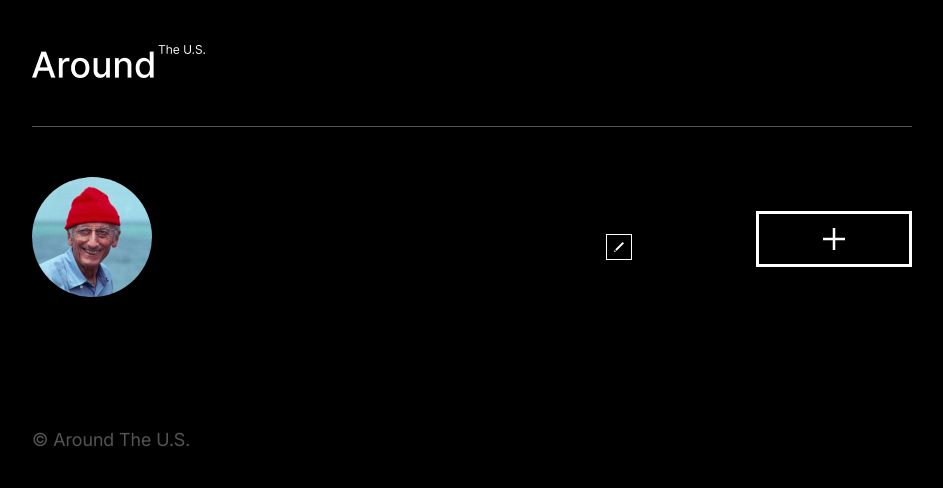
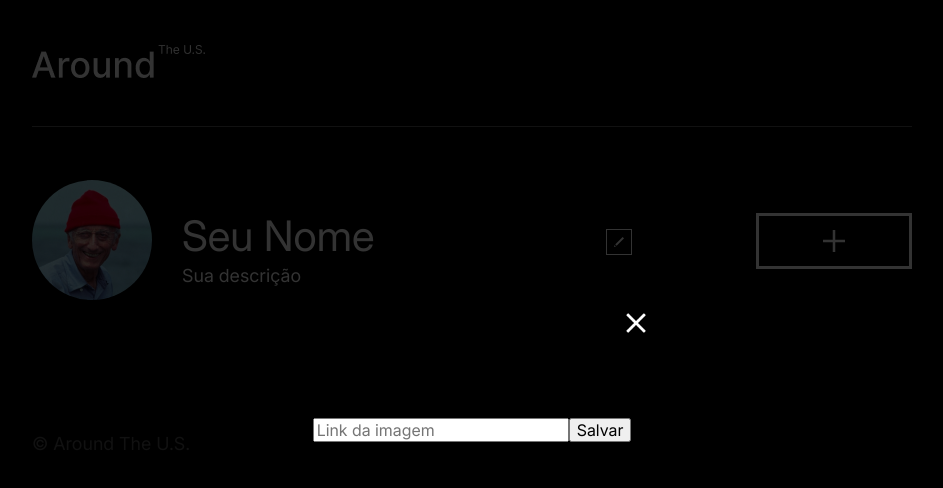
Before and after one commit to RochtBruno/web_project_around_react, a React (Vite) app: page / in a window 1280 px wide. Both pictures are taken after a click on the element 260 px from the left and 239 px from the top of the page. Shown: the top 488 px of the page, without its empty margins (168-1111 px from the left). Built offline with nearby package versions, Linux system fonts and the light colour scheme.

Commit message:
feat: popups componentizados

```diff
--- a/src/blocks/page.css
+++ b/src/blocks/page.css
@@ -30,3 +30,30 @@ body {
 .popup.opened {
 	display: flex;
 }
+
+.popup__close {
+	position: absolute;
+	top: 10px;
+	right: 10px;
+	background: none;
+	border: none;
+	cursor: pointer;
+	font-size: 18px;
+	color: #ffffff;
+  }
+
+  .popup__close img {
+	width: 20px;
+	height: 20px;
+  }
+
+  .popup__close:hover {
+	opacity: 0.7;
+  }
+
+  .popup__title {
+	font-size: 20px;
+	font-weight: bold;
+	margin-bottom: 20px;
+	text-align: center;
+  }
--- a/src/components/Main/Main.jsx
+++ b/src/components/Main/Main.jsx
@@ -1,64 +1,53 @@
-import closeModal from '../../images/close-modal.png'
-import editProfile from '../../images/edit.png'
-import imageAddCard from '../../images/add.png'
-import profileImage from '../../images/profile_image.jpg'
+import { useState } from 'react';
 
-function Main(){
+import editProfile from '../../images/edit.png';
+import imageAddCard from '../../images/add.png';
+import profileImage from '../../images/profile_image.jpg';
+import Popup from './components/Popup/Popup.jsx';
+import EditAvatar from './components/Popup/components/EditAvatar/EditAvatar.jsx';
+import EditProfile from './components/Popup/components/EditProfile/EditProfile.jsx';
+import NewCard from './components/Popup/components/NewCard/NewCard.jsx';
+
+function Main() {
+  const [popup, setPopup] = useState(null);
+
+  const editProfilePopup = { title: 'Editar perfil', children: <EditProfile /> };
+  const editAvatarPopup = { title: 'Atualizar a foto do perfil', children: <EditAvatar /> };
+  const newCardPopup = { title: 'Novo local', children: <NewCard /> };
+
+  function handleOpenPopup(popup) {
+    setPopup(popup);
+  }
+
+  function handleClosePopup() {
+    setPopup(null);
+  }
+
   return (
     <section className="profile">
-            <div className="profile__overlay"></div>
-            <div className="profile__modal">
-              <img className="profile__modal-close" src={closeModal} alt="botão de fechar modal" />
-              <h2 className="profile__modal-title">Editar perfil</h2>
-              <form className="profile__modal-form">
-                <input name="name" type="text" id="nameInput" className="profile__modal-input" placeholder="Nome" required />
-                <input name="job" type="text" id="jobInput" className="profile__modal-input" placeholder="Sobre mim" required />
-                <button type="submit" className="profile__modal-button">Salvar</button>
-              </form>
-            </div>
-            <div className="popup popup_type_avatar" >
-              <div className="popup__content">
-                <img className="popup__close popup__close_avatar" src={closeModal} alt="botão de fechar modal" />
-                <h3 className="popup__title popup__title_avatar">Atualizar a foto do perfil</h3>
-                <form className="popup__form popup__form_avatar">
-                <input
-                  type="url"
-                  name="avatar"
-                  id="avatarInput"
-                  className="popup__input"
-                  placeholder="Link da imagem"
-                  required
-                />
-                <button type="submit" className="popup__button popup__button_avatar">Salvar</button>
-                </form>
-                </div>
-              </div>
-            <div className="profile__image">
+      <div className="profile__image" onClick={() => handleOpenPopup(editAvatarPopup)}>
         <img src={profileImage} alt="foto de perfil" />
       </div>
       <div className="profile__infos">
-              <h2 className="profile__infos-title"></h2>
-              <p className="profile__infos-description"></p>
-              <div className="profile__infos-edit">
+        <h2 className="profile__infos-title">Seu Nome</h2>
+        <p className="profile__infos-description">Sua descrição</p>
+        <div className="profile__infos-edit" onClick={() => handleOpenPopup(editProfilePopup)}>
           <img src={editProfile} alt="botão de editar perfil" />
         </div>
       </div>
-            <div className="profile__modal-add">
-              <img className="profile__modal-add-close" src={closeModal} alt="botão de fechar modal" />
-              <h2 className="profile__modal-add-title">Novo local</h2>
-              <form className="profile__modal-add-form">
-                <input type="text" name="title" id="titleInput" className="profile__modal-input" placeholder="Título" required />
-                <input type="url" name="link" id="linkInput" className="profile__modal-input" placeholder="Link da imagem" required />
-                <button type="submit" className="profile__modal-button">Criar</button>
-              </form>
-            </div>
-            <div className="profile__button">
+      <div className="profile__button" onClick={() => handleOpenPopup(newCardPopup)}>
         <div className="profile__button-rectangle">
           <img src={imageAddCard} alt="botão de adicionar card" />
         </div>
       </div>
+
+      {popup && (
+        <Popup onClose={handleClosePopup} title={popup.title}>
+          {popup.children}
+        </Popup>
+      )}
     </section>
-	)
+  );
 }
 
 export default Main;
--- /dev/null
+++ b/src/components/Main/components/Popup/Popup.jsx
@@ -0,0 +1,23 @@
+import closeModal from '../../../../images/close-modal.png';
+
+function Popup(props) {
+  const { title, children, onClose } = props;
+
+  return (
+    <div className="popup opened">
+      <div className="popup__content">
+        <button
+          className="popup__close"
+          aria-label="Fechar popup"
+          onClick={onClose}
+        >
+          <img src={closeModal} alt="botão de fechar modal" />
+        </button>
+        <h2 className="popup__title">{title}</h2>
+        {children}
+      </div>
+    </div>
+  );
+}
+
+export default Popup;
--- /dev/null
+++ b/src/components/Main/components/Popup/components/EditAvatar/EditAvatar.jsx
@@ -0,0 +1,10 @@
+function EditAvatar(){
+	return(
+		<form className="popup__form popup__form_avatar">
+			<input type="url" name="avatar" id="avatarInput" className="popup__input" placeholder="Link da imagem" required />
+			<button type="submit" className="popup__button popup__button_avatar">Salvar</button>
+		</form>
+	)
+}
+
+export default EditAvatar
--- /dev/null
+++ b/src/components/Main/components/Popup/components/EditProfile/EditProfile.jsx
@@ -0,0 +1,11 @@
+function EditProfile(){
+	return(
+		<form className="profile__modal-form">
+			<input name="name" type="text" id="nameInput" className="profile__modal-input" placeholder="Nome" required />
+			<input name="job" type="text" id="jobInput" className="profile__modal-input" placeholder="Sobre mim" required />
+			<button type="submit" className="profile__modal-button">Salvar</button>
+		</form>
+	)
+}
+
+export default EditProfile
--- /dev/null
+++ b/src/components/Main/components/Popup/components/NewCard/NewCard.jsx
@@ -0,0 +1,12 @@
+
+function NewCard(){
+	return(
+		<form className="profile__modal-add-form">
+			<input type="text" name="title" id="titleInput" className="profile__modal-input" placeholder="Título" required />
+			<input type="url" name="link" id="linkInput" className="profile__modal-input" placeholder="Link da imagem" required />
+			<button type="submit" className="profile__modal-button">Criar</button>
+		</form>
+	)
+}
+
+export default NewCard
```
Lines whose indentation alone changed are shown as unchanged.
